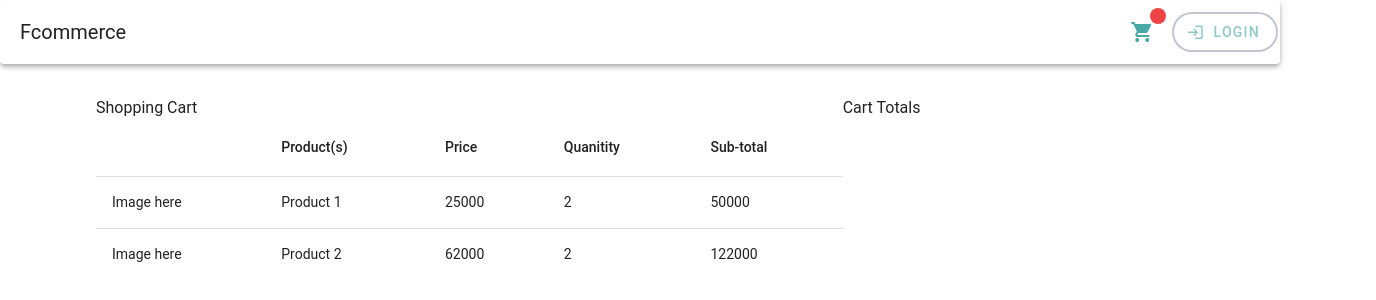
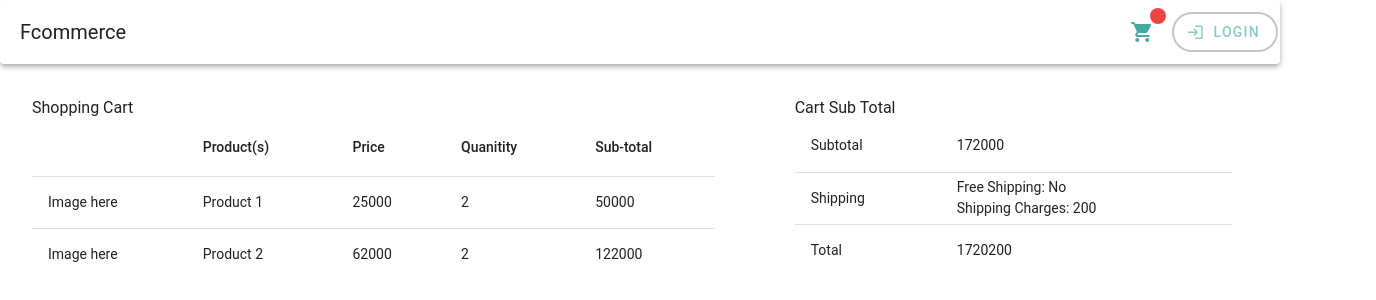
Before and after one commit to munazzar18/Nuxt_Fcommerce, a Nuxt app: page /cart in a window 1280 px wide. Shown: the top 300 px of the page, 1376 px wide, since content can reach past the window. Built offline with nearby package versions, Linux system fonts and the light colour scheme; no server answers.

Commit message:
cart has been updated

```diff
--- a/pages/cart/index.vue
+++ b/pages/cart/index.vue
@@ -1,7 +1,7 @@
 <template>
-    <div class="container m-24">
+    <div class="container mt-24">
         <div class="grid grid-cols-12">
-            <div class="col-span-7">
+            <div class="col-span-7 mx-8">
                 <div>
                     Shopping Cart
                 </div>
@@ -46,9 +46,40 @@
                     </v-table>
                 </div>
             </div>
-            <div class="col-span-5">
+            <div class="col-span-5 mx-12">
                 <div>
-                    Cart Totals
+                    Cart Sub Total
+                </div>
+                <div>
+                    <v-table>
+                        <tbody>
+                            <tr>
+                                <td>
+                                    Subtotal
+                                </td>
+                                <td>
+                                    172000
+                                </td>
+                            </tr>
+                            <tr>
+                                <td>
+                                    Shipping
+                                </td>
+                                <td>
+                                    <div>Free Shipping: No</div>
+                                    <div>Shipping Charges: 200</div>
+                                </td>
+                            </tr>
+                            <tr>
+                                <td>
+                                    Total
+                                </td>
+                                <td>
+                                    1720200
+                                </td>
+                            </tr>
+                        </tbody>
+                    </v-table>
                 </div>
             </div>
         </div>
--- a/stores/cart.ts
+++ b/stores/cart.ts
@@ -10,10 +10,8 @@ export const useCartStore = defineStore('cart', {
     actions: {
         async addToCart(productId: string | number) {
             try {
-                // Make your API call here, assuming it returns data with a cart count
                 const response = await ApiService.post(`${url}cart`, productId);
-                // Update the cartCount state with the response from the API
-                this.cartCount = await response.data.data?.total
+                this.cartCount = await response.data.data
                 return this.cartCount
             } catch (error) {
                 console.error('Error adding to cart:', error);
@@ -22,9 +20,10 @@ export const useCartStore = defineStore('cart', {
         async getCart(userId: string | number) {
             try {
                 const response = await ApiService.get(`${url}cart/userCart/${userId}`)
-
-                this.cartCount = await response.data.data?.total
-
+                const carts = await response.data.data
+                const oneCart = carts.map((el: any) => el.quantity)
+                const grandTotal = oneCart.reduce((el: number, cl: number) => el + cl)
+                this.cartCount = grandTotal
                 return this.cartCount
             } catch (error) {
                 console.error('Error adding to cart:', error);
```
